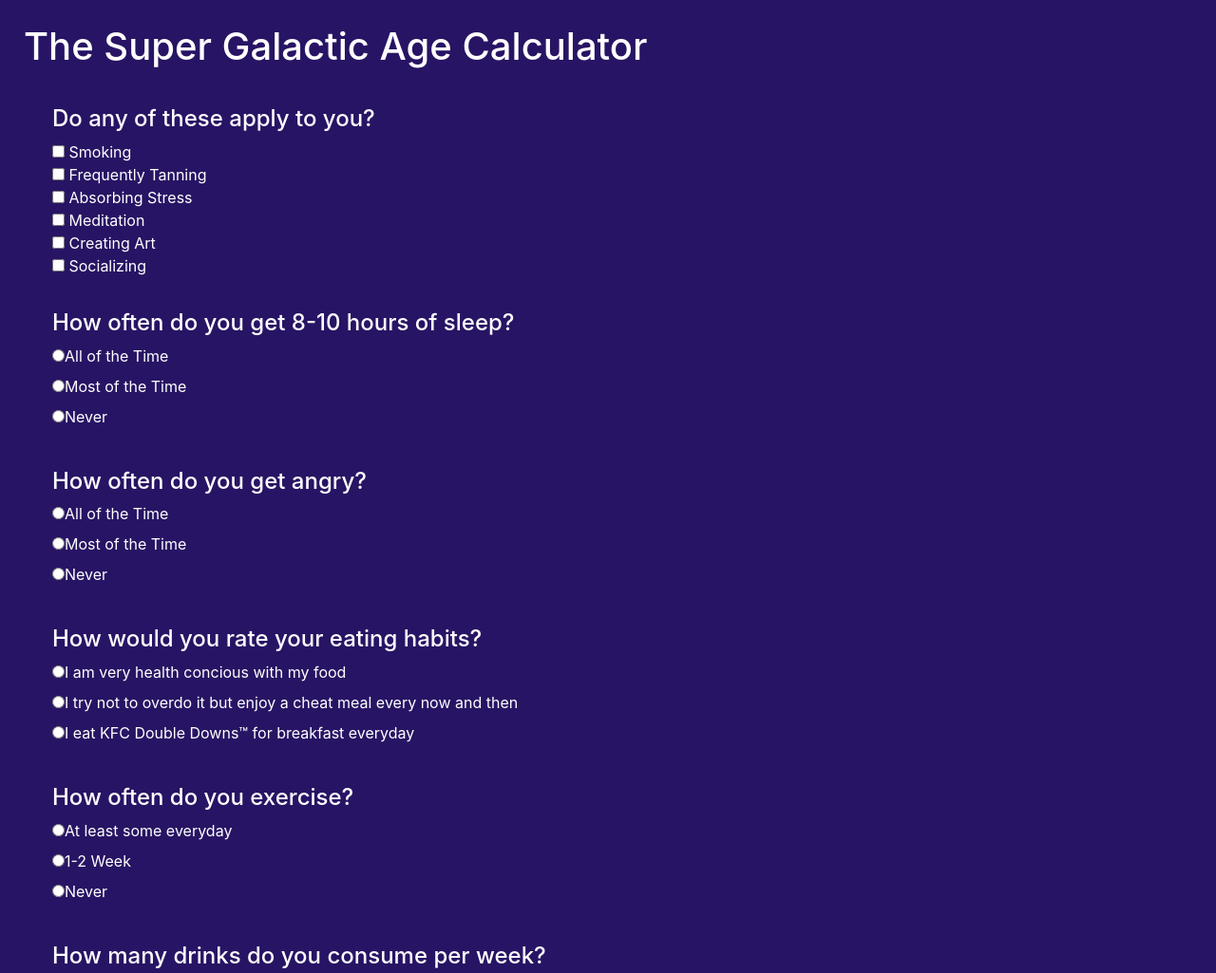
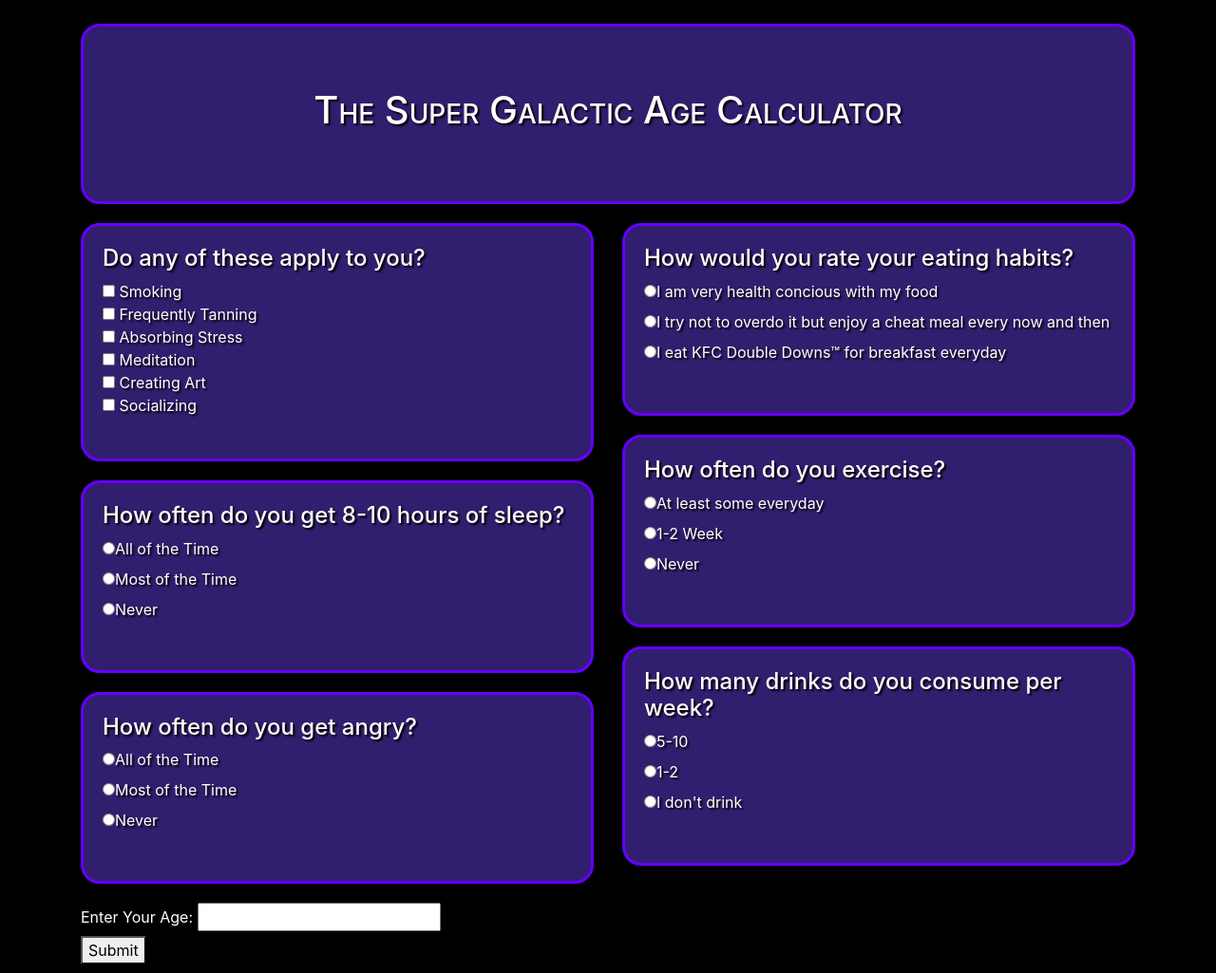
Before and after one commit to unfinishedideas/codereview5, a website built with webpack: page src/index.html in a window 1280 px wide. Shown: the top 1025 px of the page at 95% size. Built offline with nearby package versions, Linux system fonts and the light colour scheme.

Commit message:
adjust classes and css styling to add columns, rounded boxes and colors

```diff
--- a/src/index.html
+++ b/src/index.html
@@ -5,12 +5,18 @@
   <title>Super Galactic Age Calculator (CodeReview5)</title>
 </head>
 <body>
+  <div class="container">
+  <div class="jumbotron blueBox">
     <h1>The Super Galactic Age Calculator</h1>
+
+  </div>
 
   <!-- <div class="scaryPlanetDiv"></div> -->
 
   <form class="userInputForm" action="index.html" method="post">
-    <div class="questionBox">
+    <div class="row">
+      <div class="col-md-6">
+        <div class="questionBox blueBox">
           <h4>Do any of these apply to you?</h4>
           <!-- Bad Habits -->
           <input type="checkbox" name="habits" value="-5"> Smoking<br>
@@ -25,7 +31,7 @@
         </div>
 
         <!-- Q&A -->
-    <div class="questionBox">
+        <div class="questionBox blueBox">
           <h4>How often do you get 8-10 hours of sleep?</h4>
           <label><input type="radio" name="sleepHabit" value="5">All of the Time</label><br>
           <label><input type="radio" name="sleepHabit" value="0">Most of the Time</label><br>
@@ -33,7 +39,7 @@
           <br>
         </div>
 
-    <div class="questionBox">
+        <div class="questionBox blueBox">
           <h4>How often do you get angry?</h4>
           <label><input type="radio" name="angerHabit" value="-5">All of the Time</label><br>
           <label><input type="radio" name="angerHabit" value="0">Most of the Time</label><br>
@@ -41,7 +47,9 @@
           <br>
         </div>
 
-    <div class="questionBox">
+      </div>
+      <div class="col-md-6">
+        <div class="questionBox blueBox">
           <h4>How would you rate your eating habits?</h4>
           <label><input type="radio" name="foodHabit" value="5">I am very health concious with my food</label><br>
           <label><input type="radio" name="foodHabit" value="0">I try not to overdo it but enjoy a cheat meal every now and then</label><br>
@@ -49,7 +57,7 @@
           <br>
         </div>
 
-    <div class="questionBox">
+        <div class="questionBox blueBox">
           <h4>How often do you exercise?</h4>
           <label><input type="radio" name="exerciseHabit" value="5">At least some everyday</label><br>
           <label><input type="radio" name="exerciseHabit" value="0">1-2 Week</label><br>
@@ -57,7 +65,7 @@
           <br>
         </div>
 
-    <div class="questionBox">
+        <div class="questionBox blueBox">
           <h4>How many drinks do you consume per week?</h4>
           <label><input type="radio" name="drinkHabit" value="-5">5-10</label><br>
           <label><input type="radio" name="drinkHabit" value="0">1-2</label><br>
@@ -65,27 +73,31 @@
           <br>
         </div>
 
-    <label for="userAge">Enter Your Age</label>
+      </div>
+    </div>
+
+
+    <label for="userAge">Enter Your Age:</label>
     <input type="text" id="userAge">
-
+    <br>
     <button type="submit" name="button">Submit</button>
   </form>
   <h2 id="warnAgeText"><!--Relevant Warning Goes Here--></h2>
   <h2 id="warnHealthText"><!--Relevant Warning Goes Here--></h2>
-  <div class="resultsBox">
-    <h2>Results</h2>
-    <h3>Your age on Earth: <span id="ageDump" class="dynamicAge"><!--Age Goes Here--></span> years</h3>
-    <h3>Your age on Mercury: <span id="mercuryAgeDump" class="dynamicAge"><!--Mercury Age Goes Here--></span> years</h3>
-    <h3>Your age on Venus: <span id="venusAgeDump" class="dynamicAge"><!--Venus Age Goes Here--></span> years</h3>
-    <h3>Your age on Mars: <span id="marsAgeDump" class="dynamicAge"><!--Mars Age Goes Here--></span> years</h3>
-    <h3>Your age on Jupiter: <span id="jupiterAgeDump" class="dynamicAge"><!--Jupiter Age Goes Here--></span> years</h3>
-    <h3>Life Expectancy on Earth: <span id="lifeExpectDump" class="dynamicAge"><!--Life Expectancy Goes Here--></span> years</h3>
-    <h3 id="beyondTag">Years Beyond Expectancy: <span id="beyondLifeExpectDump" class="dynamicAge"><!--Years Beyond Expectancy Goes Here--></span> years</h3>
+  <div class="resultsBox blueBox">
+    <h2>Results in Years</h2>
+    <h3>Your age on Earth: <span id="ageDump" class="dynamicAge"><!--Age Goes Here--></span></h3>
+    <h3>Your age on Mercury: <span id="mercuryAgeDump" class="dynamicAge"><!--Mercury Age Goes Here--></span></h3>
+    <h3>Your age on Venus: <span id="venusAgeDump" class="dynamicAge"><!--Venus Age Goes Here--></span></h3>
+    <h3>Your age on Mars: <span id="marsAgeDump" class="dynamicAge"><!--Mars Age Goes Here--></span></h3>
+    <h3>Your age on Jupiter: <span id="jupiterAgeDump" class="dynamicAge"><!--Jupiter Age Goes Here--></span></h3>
+    <h3>Life Expectancy on Earth: <span id="lifeExpectDump" class="dynamicAge"><!--Life Expectancy Goes Here--></span></h3>
+    <h3 id="beyondTag"> Beyond Expectancy: <span id="beyondLifeExpectDump" class="dynamicAge"><!-- Beyond Expectancy Goes Here--></span></h3>
     <br>
     <button type="button" name="button" id="resetBtn">Reset?</button>
   </div>
 
 
-
+  </div>
 </body>
 </html>
--- a/src/styles.css
+++ b/src/styles.css
@@ -1,10 +1,23 @@
 body {
-  background-color: rgba(40, 20, 100, 1);
+  background-color: black;
   color: white;
-  /* text-shadow: 2px 2px 2px black; */
+  text-shadow: 2px 2px 2px black;
   padding: 25px;
 }
-
+.blueBox {
+  background-color: rgba(50, 30, 110, 1);
+  border: 3px rgba(100, 0, 255, 1) solid;
+  border-radius: 20px;
+}
+.jumbotron {
+  margin-bottom: 20px;
+  text-align: center;
+  font-variant: small-caps;
+}
+.questionBox {
+  padding: 20px;
+  margin-bottom: 20px;
+}
 .resultsBox{
   display: none;
   padding: 25px;
@@ -12,13 +25,7 @@ body {
 .dynamicAge {
   color: rgba(0, 255, 0, 1);
 }
-.userInputForm {
-  padding: 20px;
-}
-.questionBox {
-  /* float: left; */
-  margin: 10px;
-}
+
 #beyondTag {
   display: none;
 }
@@ -29,3 +36,6 @@ body {
 #warnHealthText {
   display: none;
 }
+/* .userInputForm {
+padding: 20px;
+} */
```
Lines whose indentation alone changed are shown as unchanged.
